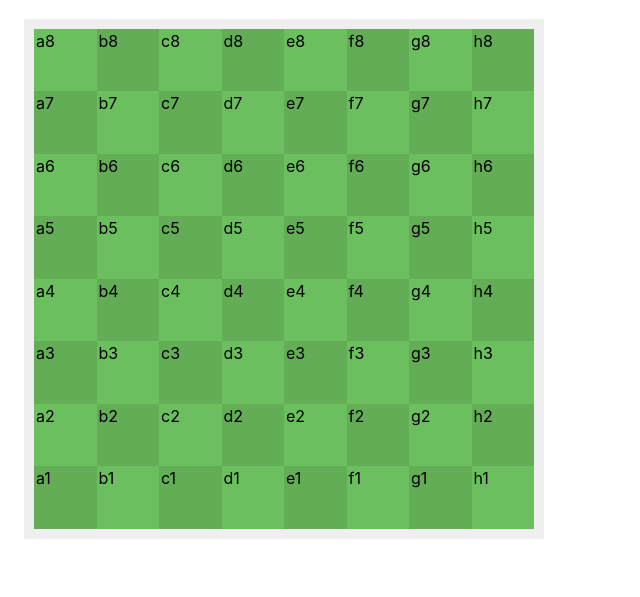
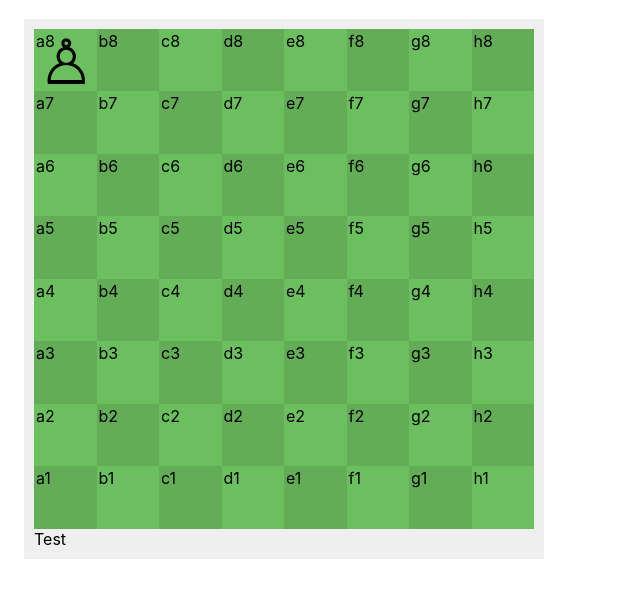
Before and after one commit to NeverDesign/battlechess, a React app: page / in a window 1280 px wide. Shown: the part 63-660 px from the top of the page, without its empty margins (0-640 px from the left). Built offline with nearby package versions, Linux system fonts and the light colour scheme.

Commit message:
- Correctly implemented refs in Piece and Tile, started some initial clean up - Modified Game to use data to generate tiles and pieces - Started trying to implement move piece

```diff
--- a/src/Game-min.css
+++ b/src/Game-min.css
@@ -1 +1 @@
-.container-board{width:500px;padding:10px;background:#efefef}.board{display:-webkit-box;display:flex;flex-wrap:wrap;width:100%;background:#6BBF5E}
+.container-board{width:500px;padding:10px;background:#efefef}.board{background:#6BBF5E;position:relative}.container{display:-webkit-box;display:flex;flex-wrap:wrap;width:100%;position:relative}.player-1 .container{flex-wrap:wrap-reverse}.player-2 .container{flex-wrap:wrap}.container-pieces{position:absolute;top:0;left:0;right:0;bottom:0}
--- a/src/Game.css
+++ b/src/Game.css
@@ -9,8 +9,29 @@
 }
 
 .board {
+	background: #6BBF5E;
+	position: relative;
+}
+
+.container {
 	display: flex;
 		flex-wrap: wrap;
 	width: 100%;
-	background: #6BBF5E;
+	position: relative;
 }
+
+.player-1 .container {
+	flex-wrap: wrap-reverse;
+}
+
+.player-2 .container {
+	flex-wrap: wrap;
+}
+
+.container-pieces {
+	position: absolute;
+		top: 0;
+		left: 0;
+		right: 0;
+		bottom: 0;
+}
--- a/src/Game.js
+++ b/src/Game.js
@@ -1,8 +1,11 @@
 // Imports
 import React from 'react';
 import './Game.css';
+import Tile from "./components/tile/Tile";
 
-import Tile from "./components/tile/Tile";
+// Data
+import GameData from "./data/data";
+import Piece from "./components/piece/Piece";
 
 /**
  * @class Game
@@ -12,9 +15,16 @@ class Game extends React.Component {
 		super(props);
 
 		this.state = {
-			tileSize: 0,
-			tiles: []
+			gridSize: 0,
+			tileData: [],
+			pieceData: [],
 		};
+
+		this.board = React.createRef();
+		this.tileContainer = React.createRef();
+		this.tiles = React.createRef();
+		this.pieceContainer = React.createRef();
+		this.pieces = React.createRef();
 	}
 
 	/**
@@ -25,48 +35,68 @@ class Game extends React.Component {
 	 */
 	generateTiles = () => {
 		let tiles = [];
-		let isDark = true;
-		let rowCount = 8;
-		let colNames = ['a','b','c','d','e','f','g','h'];
 
 		// 1. Generate the tiles for the board
-		tiles = Array(64).fill(0).map( ( current, index ) => {
-			// Alternate the dark tile flag between light and dark
-			if( index % 2 >= 0 ){
-				isDark = !isDark;
-			}
-
-			// For new rows
-			if ( index !== 0 && index % 8 === 0 ) {
-				// Reverse the isDark flag so that starting tiles alternate
-				isDark = !isDark;
-
-				// Increment the row count
-				rowCount--;
-			}
-
-			// Generate the tile name used for referencing each tile in the grid
-			let tileName = colNames[index % 8] + rowCount;
-			let tile = <Tile key={''+index} ref={tileName} label={tileName} isDark={ isDark } size={this.state.tileSize} />;
-
-			// Render the result
-			return tile;
+	 	tiles = this.state.tileData.map( (tile, index) => {
+			let refName = tile.col + tile.row;
+			let tileComponent = <Tile key={''+index} ref={refName} label={tile.col + tile.row}
+						 size={this.state.gridSize} isDark={tile.isDark}
+						 occupied={tile.occupied} occupant={tile.occupant}
+			/>;
+			return tileComponent;
 		});
 
-		// 2. Return the result
-		return (<>{tiles}</>);
+	 	// 2. Update the board Tiles refs to include a handle to each tile
+		this.tiles = tiles;
+
+		// 3. Return the result
+		return (<div className="container container-tiles" ref={ this.tileContainer }>{tiles}</div>);
+	};
+
+	generatePieces = () => {
+		let pieces = [];
+
+		pieces = this.state.pieceData.map( (piece, index) => {
+			return <Piece ref={'lp1'} key={''+index} team={piece.team} col={piece.col} row={piece.row} size={this.state.gridSize} />
+		});
+
+		// 2. Update the board Tiles refs to include a handle to each tile
+		this.pieces = pieces;
+
+		return (<div className="container container-pieces" ref={ this.pieceContainer }>{pieces}</div>);
 	};
 
 	/**
-	 * @function setTileSize
+	 * @function setGridSize
 	 * @purpose Determine the size each tile needs to be when the game component mounts
 	 */
-	setTileSize = () => {
+	setGridSize = () => {
 		let size = 0;
 		let boardWidth = document.getElementsByClassName('board')[0].offsetWidth;
 		size = boardWidth / 8;
 
-		this.setState({ tileSize: size });
+		this.setState({ gridSize: size });
+	};
+
+	movePiece = () => {
+		console.log('movePiece: ', this.tileContainer.current.children.f5 );
+
+		// Find a tile class by ref
+		// let destinationTile = this.tiles.find( ( tile ) => {
+		// 	return tile.ref === 'd8';
+		// });
+
+		// Find a tile div by ref
+		let destinationTile = this.tileContainer.current.children.f5;
+
+		let piece = this.pieces.find( (piece)=>{
+			return piece.ref === 'lp1';
+		} );
+		console.log('piece: ', piece);
+		// piece.movePiece( destinationTile.offsetTop, destinationTile.offsetLeft );
+
+		console.log('movePiece: Dest: ', destinationTile.offsetLeft, destinationTile.offsetTop );
+		// console.log('movePiece: Dest: ', destinationTile, );
 	};
 
 	/**
@@ -74,16 +104,20 @@ class Game extends React.Component {
 	 * @purpose run when the component is mounted and ready for use
 	 */
 	componentDidMount() {
-		this.setTileSize();
+		// Set the grid size
+		this.setGridSize();
+
+		// Retrieve the Data
+		this.setState({'tileData': GameData.tiles, 'pieceData': GameData.pieces });
 	}
 
 	/**
-	 * @function rederWeb
+	 * @function renderWeb
 	 * @purpose render the game board for web
 	 */
 	renderWeb = () => {
-		let tiles = this.generateTiles();
-		let tileItems = tiles.props.children;
+		let tilesContainer = this.generateTiles();
+		let piecesContainer = this.generatePieces();
 
 		return (
 			<div className={'game'}>
@@ -95,11 +129,12 @@ class Game extends React.Component {
 					<div className={'container-board'}>
 						{/*<div className="container-graveyard container-graveyard-opponent"></div>*/}
 
-						<div className={'board'}>
-							{tiles}
+						<div className={'board player-1'} ref={this.board}>
+							{tilesContainer}
+							{piecesContainer}
 						</div>
 
-						{/*<a onClick={tiles[0].toggleActiveState}>ToggleActive</a>*/}
+						<a onClick={this.movePiece}>Test</a>
 
 						{/*<div className="container-graveyard container-graveyard-player"></div>*/}
 					</div>
--- a/src/components/piece/Piece.js
+++ b/src/components/piece/Piece.js
@@ -1,12 +1,34 @@
 // Imports
 import React from 'react'
+import './style.css';
+import GameData from "../../data/data";
 
 class Piece extends React.Component {
 	constructor(props){
 		super(props);
 
-		this.state = {};
+		this.state = {
+			'col': 'c',
+			'row': 6,
+			'x': 0,
+			'y': 0,
+		};
+
+		this.ref = React.createRef();
 	}
+
+	/**
+	 * @function componentDidMount
+	 * @purpose run when the component is mounted and ready for use
+	 */
+	componentDidMount() {
+		const { col, row, x, y } = this.props;
+		this.setState({'col': col, 'row': row });
+	};
+
+	movePiece = ( x, y ) => {
+		this.setState({ 'x': x, 'y': y });
+	};
 
 	/**
 	 * @function renderWeb
@@ -14,9 +36,17 @@ class Piece extends React.Component {
 	 *
 	 * @return {*}
 	 */
-	renderWeb = ( classColour ) => {
+	renderWeb = ( classColour, classActive, size ) => {
+		const style = {
+			width: size,
+			height: size,
+			fontSize: size,
+			top: this.state.y + 'px',
+			left: this.state.x + 'px'
+		};
+
 		return (
-			<div ref={this.props.label} className={'piece ' + classColour } >
+			<div id={this.ref} ref={this.ref} className={'piece ' + classColour + classActive} style={style} >
 				<div className="inner">
 					<span>&#9817;</span>
 				</div>
@@ -32,8 +62,18 @@ class Piece extends React.Component {
 	 */
 	render() {
 		const classColour = this.props.isDark ? 'dark ' : 'light ';
+		const classActive = this.state.active ? 'active ' : '';
+		const size = this.props.size;
 
-		return this.renderWeb( classColour, classActive, style);
+		// TODO: Clean remove this math once the movePiece is set up correctly
+		// const columns = ['a','b','c','d','e','f','g','h'];
+		// const rows = [1,2,3,4,5,6,7,8];
+
+		//
+		// const xVal = (columns.indexOf(this.state.col)) * this.props.size;
+		// const yVal = (rows.indexOf(this.state.row)) * this.props.size;
+
+		return this.renderWeb( classColour, classActive, size );
 	}
 }
 
--- /dev/null
+++ b/src/components/piece/style.scss
@@ -0,0 +1,12 @@
+// Imports
+@import '../../theme/colours';
+
+.piece {
+	display: flex;
+		align-items: center;
+		justify-content: center;
+	position: absolute;
+	border: 1px solid transparent;
+
+	transition-duration: 0.2s;
+}
--- a/src/components/tile/Tile.js
+++ b/src/components/tile/Tile.js
@@ -32,7 +32,7 @@ class Tile extends React.Component {
 	 */
 	renderWeb = ( classColour, classActive, style ) => {
 		return (
-			<div ref={this.ref} className={'tile ' + classColour + classActive } style={style.tileSize} onClick={this.toggleActiveState} >
+			<div id={this.props.label} ref={this.ref} className={'tile ' + classColour + classActive} style={style.tileSize} onClick={this.toggleActiveState} >
 				<div className="inner">
 					<span>{this.props.label}</span>
 					{this.props.children}
--- a/src/components/tile/style.scss
+++ b/src/components/tile/style.scss
@@ -7,7 +7,6 @@
 
 	&:hover {
 		box-shadow: inset 0 0 10px $white;
-
 	}
 
 	.inner {
--- /dev/null
+++ b/src/data/data.js
@@ -0,0 +1,84 @@
+const Tiles = [
+	{ 'col': 'a', 'row': '1', 'active': false, 'occupied': false, 'occupant': null, 'isDark': true },
+	{ 'col': 'b', 'row': '1', 'active': false, 'occupied': false, 'occupant': null, 'isDark': false },
+	{ 'col': 'c', 'row': '1', 'active': false, 'occupied': false, 'occupant': null, 'isDark': true },
+	{ 'col': 'd', 'row': '1', 'active': false, 'occupied': false, 'occupant': null, 'isDark': false },
+	{ 'col': 'e', 'row': '1', 'active': false, 'occupied': false, 'occupant': null, 'isDark': true },
+	{ 'col': 'f', 'row': '1', 'active': false, 'occupied': false, 'occupant': null, 'isDark': false },
+	{ 'col': 'g', 'row': '1', 'active': false, 'occupied': false, 'occupant': null, 'isDark': true },
+	{ 'col': 'h', 'row': '1', 'active': false, 'occupied': false, 'occupant': null, 'isDark': false },
+
+	{ 'col': 'a', 'row': '2', 'active': false, 'occupied': false, 'occupant': null, 'isDark': false },
+	{ 'col': 'b', 'row': '2', 'active': false, 'occupied': false, 'occupant': null, 'isDark': true },
+	{ 'col': 'c', 'row': '2', 'active': false, 'occupied': false, 'occupant': null, 'isDark': false },
+	{ 'col': 'd', 'row': '2', 'active': false, 'occupied': false, 'occupant': null, 'isDark': true },
+	{ 'col': 'e', 'row': '2', 'active': false, 'occupied': false, 'occupant': null, 'isDark': false },
+	{ 'col': 'f', 'row': '2', 'active': false, 'occupied': false, 'occupant': null, 'isDark': true },
+	{ 'col': 'g', 'row': '2', 'active': false, 'occupied': false, 'occupant': null, 'isDark': false },
+	{ 'col': 'h', 'row': '2', 'active': false, 'occupied': false, 'occupant': null, 'isDark': true },
+
+	{ 'col': 'a', 'row': '3', 'active': false, 'occupied': false, 'occupant': null, 'isDark': true },
+	{ 'col': 'b', 'row': '3', 'active': false, 'occupied': false, 'occupant': null, 'isDark': false },
+	{ 'col': 'c', 'row': '3', 'active': false, 'occupied': false, 'occupant': null, 'isDark': true },
+	{ 'col': 'd', 'row': '3', 'active': false, 'occupied': false, 'occupant': null, 'isDark': false },
+	{ 'col': 'e', 'row': '3', 'active': false, 'occupied': false, 'occupant': null, 'isDark': true },
+	{ 'col': 'f', 'row': '3', 'active': false, 'occupied': false, 'occupant': null, 'isDark': false },
+	{ 'col': 'g', 'row': '3', 'active': false, 'occupied': false, 'occupant': null, 'isDark': true },
+	{ 'col': 'h', 'row': '3', 'active': false, 'occupied': false, 'occupant': null, 'isDark': false },
+
+	{ 'col': 'a', 'row': '4', 'active': false, 'occupied': false, 'occupant': null, 'isDark': false },
+	{ 'col': 'b', 'row': '4', 'active': false, 'occupied': false, 'occupant': null, 'isDark': true },
+	{ 'col': 'c', 'row': '4', 'active': false, 'occupied': false, 'occupant': null, 'isDark': false },
+	{ 'col': 'd', 'row': '4', 'active': false, 'occupied': false, 'occupant': null, 'isDark': true },
+	{ 'col': 'e', 'row': '4', 'active': false, 'occupied': false, 'occupant': null, 'isDark': false },
+	{ 'col': 'f', 'row': '4', 'active': false, 'occupied': false, 'occupant': null, 'isDark': true },
+	{ 'col': 'g', 'row': '4', 'active': false, 'occupied': false, 'occupant': null, 'isDark': false },
+	{ 'col': 'h', 'row': '4', 'active': false, 'occupied': false, 'occupant': null, 'isDark': true },
+
+	{ 'col': 'a', 'row': '5', 'active': false, 'occupied': false, 'occupant': null, 'isDark': true },
+	{ 'col': 'b', 'row': '5', 'active': false, 'occupied': false, 'occupant': null, 'isDark': false },
+	{ 'col': 'c', 'row': '5', 'active': false, 'occupied': false, 'occupant': null, 'isDark': true },
+	{ 'col': 'd', 'row': '5', 'active': false, 'occupied': false, 'occupant': null, 'isDark': false },
+	{ 'col': 'e', 'row': '5', 'active': false, 'occupied': false, 'occupant': null, 'isDark': true },
+	{ 'col': 'f', 'row': '5', 'active': false, 'occupied': false, 'occupant': null, 'isDark': false },
+	{ 'col': 'g', 'row': '5', 'active': false, 'occupied': false, 'occupant': null, 'isDark': true },
+	{ 'col': 'h', 'row': '5', 'active': false, 'occupied': false, 'occupant': null, 'isDark': false },
+
+	{ 'col': 'a', 'row': '6', 'active': false, 'occupied': false, 'occupant': null, 'isDark': false },
+	{ 'col': 'b', 'row': '6', 'active': false, 'occupied': false, 'occupant': null, 'isDark': true },
+	{ 'col': 'c', 'row': '6', 'active': false, 'occupied': false, 'occupant': null, 'isDark': false },
+	{ 'col': 'd', 'row': '6', 'active': false, 'occupied': false, 'occupant': null, 'isDark': true },
+	{ 'col': 'e', 'row': '6', 'active': false, 'occupied': false, 'occupant': null, 'isDark': false },
+	{ 'col': 'f', 'row': '6', 'active': false, 'occupied': false, 'occupant': null, 'isDark': true },
+	{ 'col': 'g', 'row': '6', 'active': false, 'occupied': false, 'occupant': null, 'isDark': false },
+	{ 'col': 'h', 'row': '6', 'active': false, 'occupied': false, 'occupant': null, 'isDark': true },
+
+	{ 'col': 'a', 'row': '7', 'active': false, 'occupied': false, 'occupant': null, 'isDark': true },
+	{ 'col': 'b', 'row': '7', 'active': false, 'occupied': false, 'occupant': null, 'isDark': false },
+	{ 'col': 'c', 'row': '7', 'active': false, 'occupied': false, 'occupant': null, 'isDark': true },
+	{ 'col': 'd', 'row': '7', 'active': false, 'occupied': false, 'occupant': null, 'isDark': false },
+	{ 'col': 'e', 'row': '7', 'active': false, 'occupied': false, 'occupant': null, 'isDark': true },
+	{ 'col': 'f', 'row': '7', 'active': false, 'occupied': false, 'occupant': null, 'isDark': false },
+	{ 'col': 'g', 'row': '7', 'active': false, 'occupied': false, 'occupant': null, 'isDark': true },
+	{ 'col': 'h', 'row': '7', 'active': false, 'occupied': false, 'occupant': null, 'isDark': false },
+
+	{ 'col': 'a', 'row': '8', 'active': false, 'occupied': false, 'occupant': null, 'isDark': false },
+	{ 'col': 'b', 'row': '8', 'active': false, 'occupied': false, 'occupant': null, 'isDark': true },
+	{ 'col': 'c', 'row': '8', 'active': false, 'occupied': false, 'occupant': null, 'isDark': false },
+	{ 'col': 'd', 'row': '8', 'active': false, 'occupied': false, 'occupant': null, 'isDark': true },
+	{ 'col': 'e', 'row': '8', 'active': false, 'occupied': false, 'occupant': null, 'isDark': false },
+	{ 'col': 'f', 'row': '8', 'active': false, 'occupied': false, 'occupant': null, 'isDark': true },
+	{ 'col': 'g', 'row': '8', 'active': false, 'occupied': false, 'occupant': null, 'isDark': false },
+	{ 'col': 'h', 'row': '8', 'active': false, 'occupied': false, 'occupant': null, 'isDark': true },
+];
+
+const Pieces = [
+	{ 'type': 'pawn', 'team': 1, 'tile': 'c6', 'col': 'c', 'row': 3 }
+];
+
+const GameData = {
+	'tiles': Tiles,
+	'pieces': Pieces
+};
+
+export default  GameData;
```
Also changed, not shown: src/components/piece/style.css (added), 3 other files.
